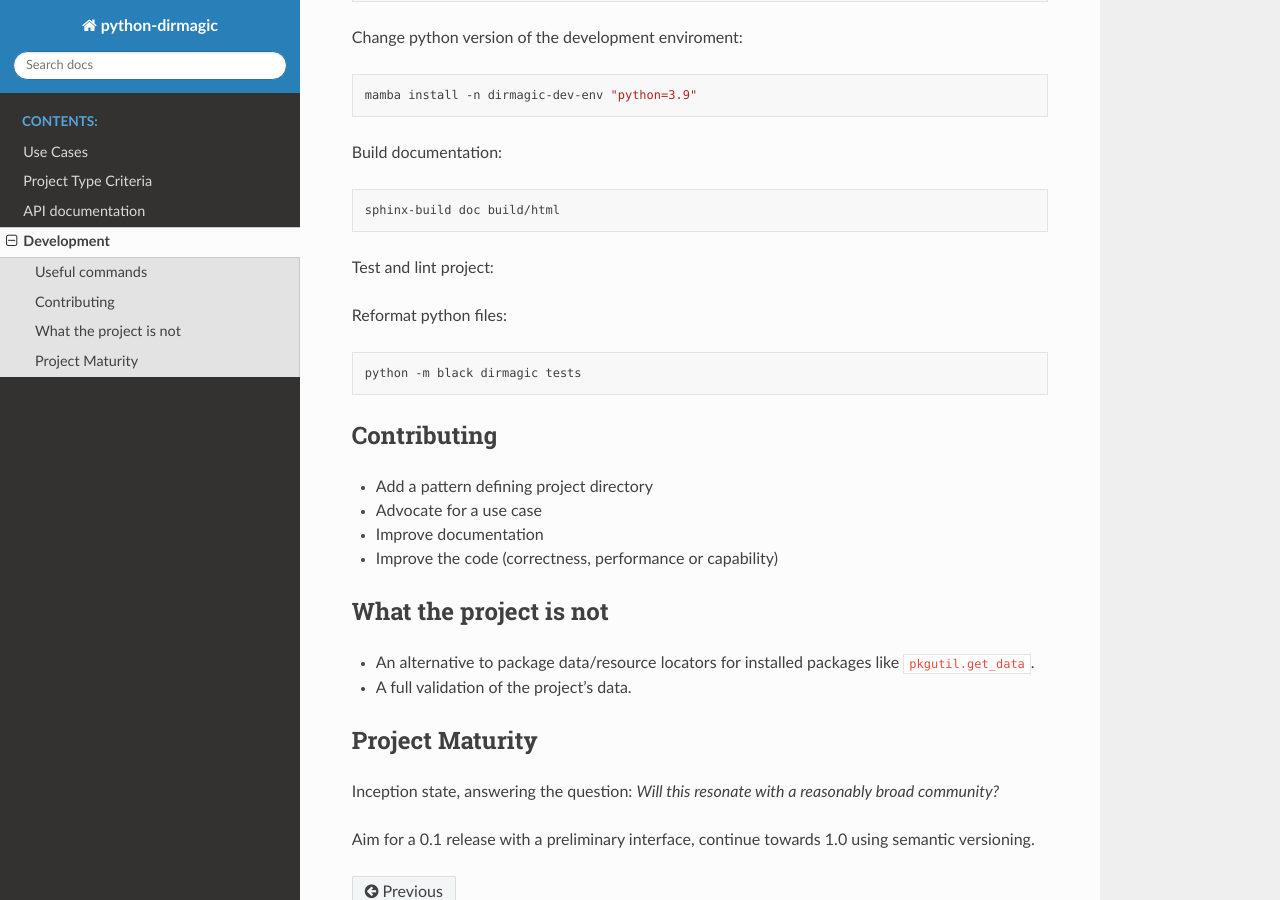
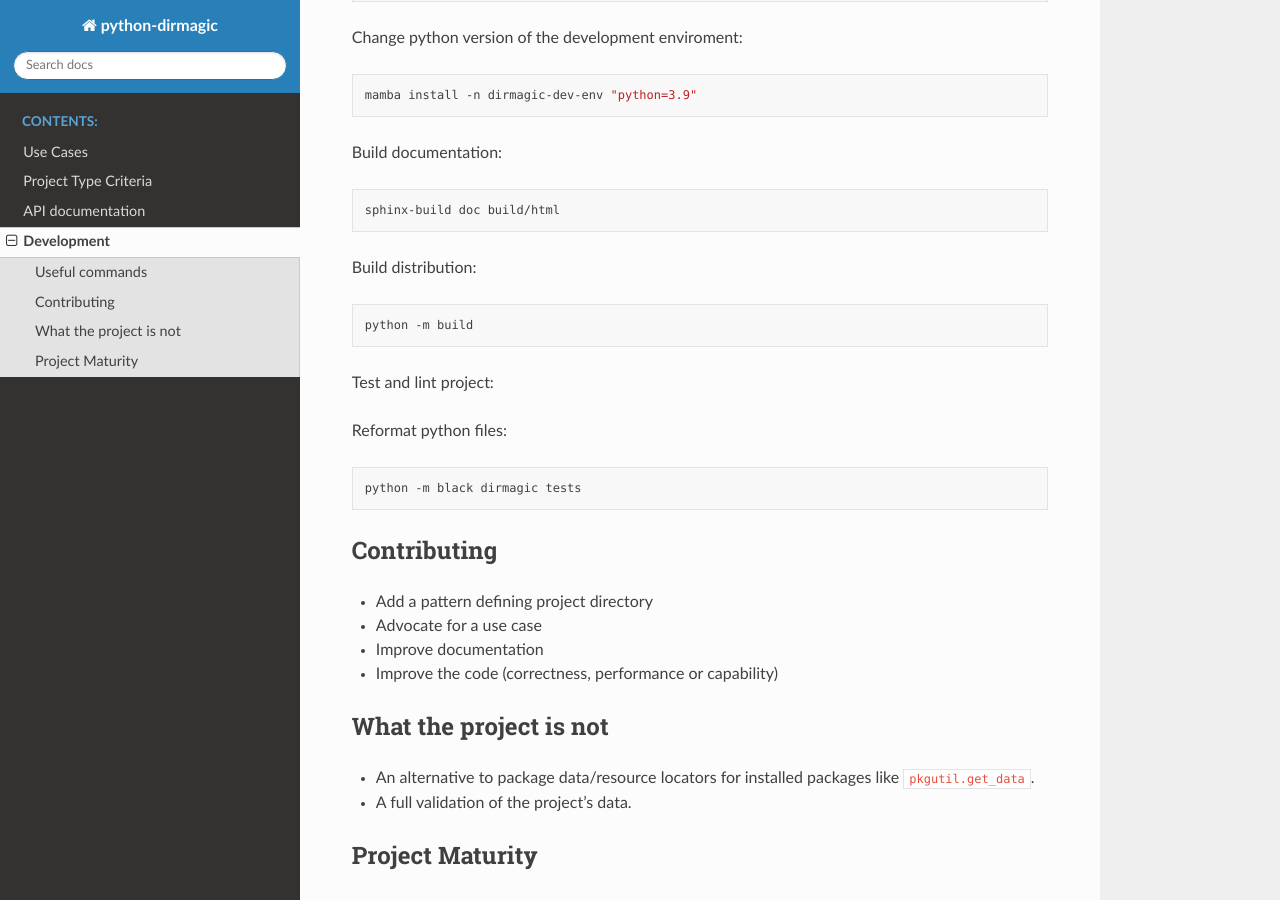
Before and after one commit to achimgaedke/python-dirmagic, a Sphinx documentation site: the page built from doc/development.rst, in a window 1280 px wide and 900 px high, scrolled down 753 px. Built offline with Sphinx 7.4.7 and the Read the Docs theme 2.0.0, drawn with Linux system fonts in a browser that asks for light colours.

Commit message:
build: instructions for manual build

```diff
--- a/doc/development.rst
+++ b/doc/development.rst
@@ -41,6 +41,12 @@ Build documentation:
 
     sphinx-build doc build/html
 
+Build distribution:
+
+.. code-block:: shell
+
+    python -m build
+
 Test and lint project:
 
 .. code-block: shell
```
Also changed, not shown: 1 other file.
